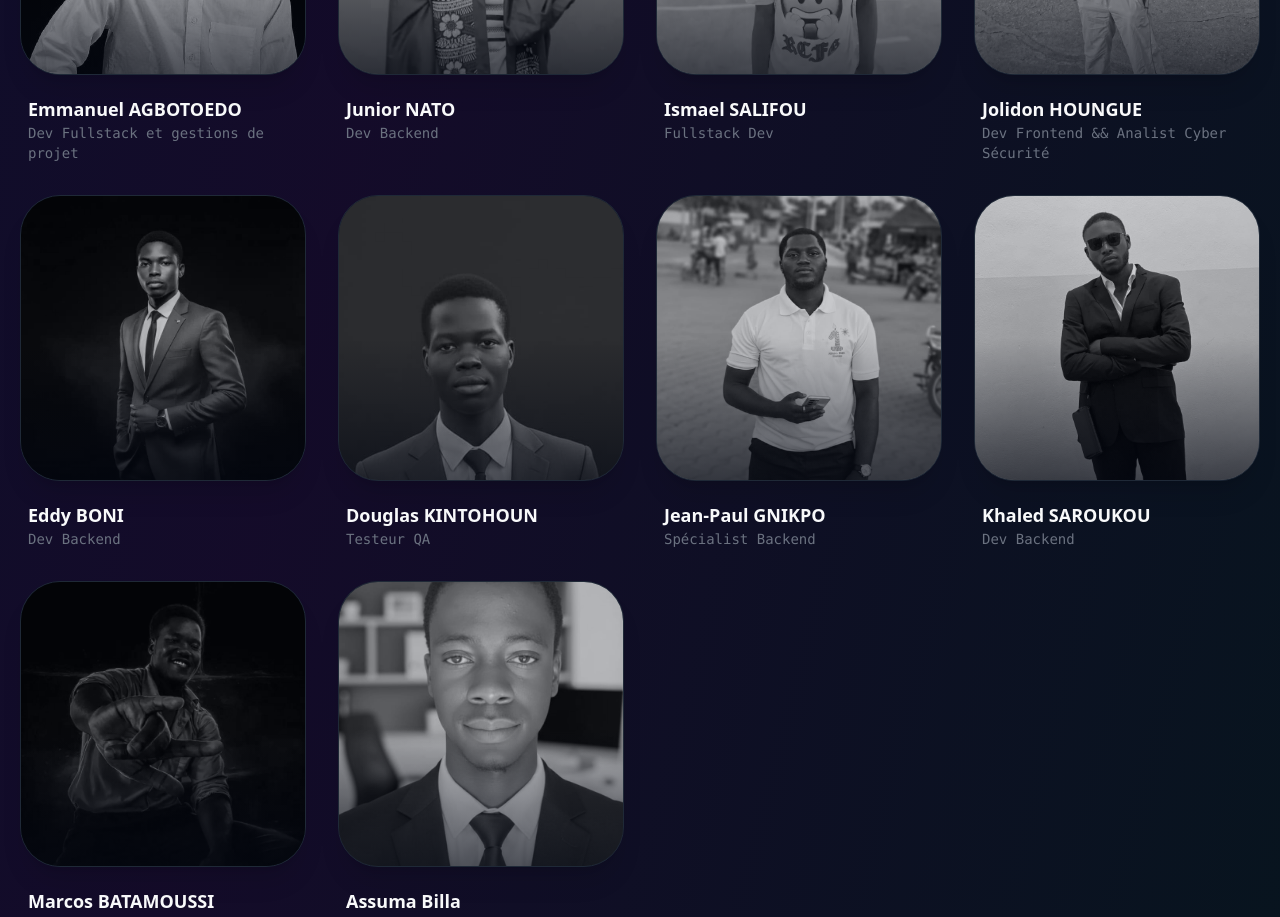
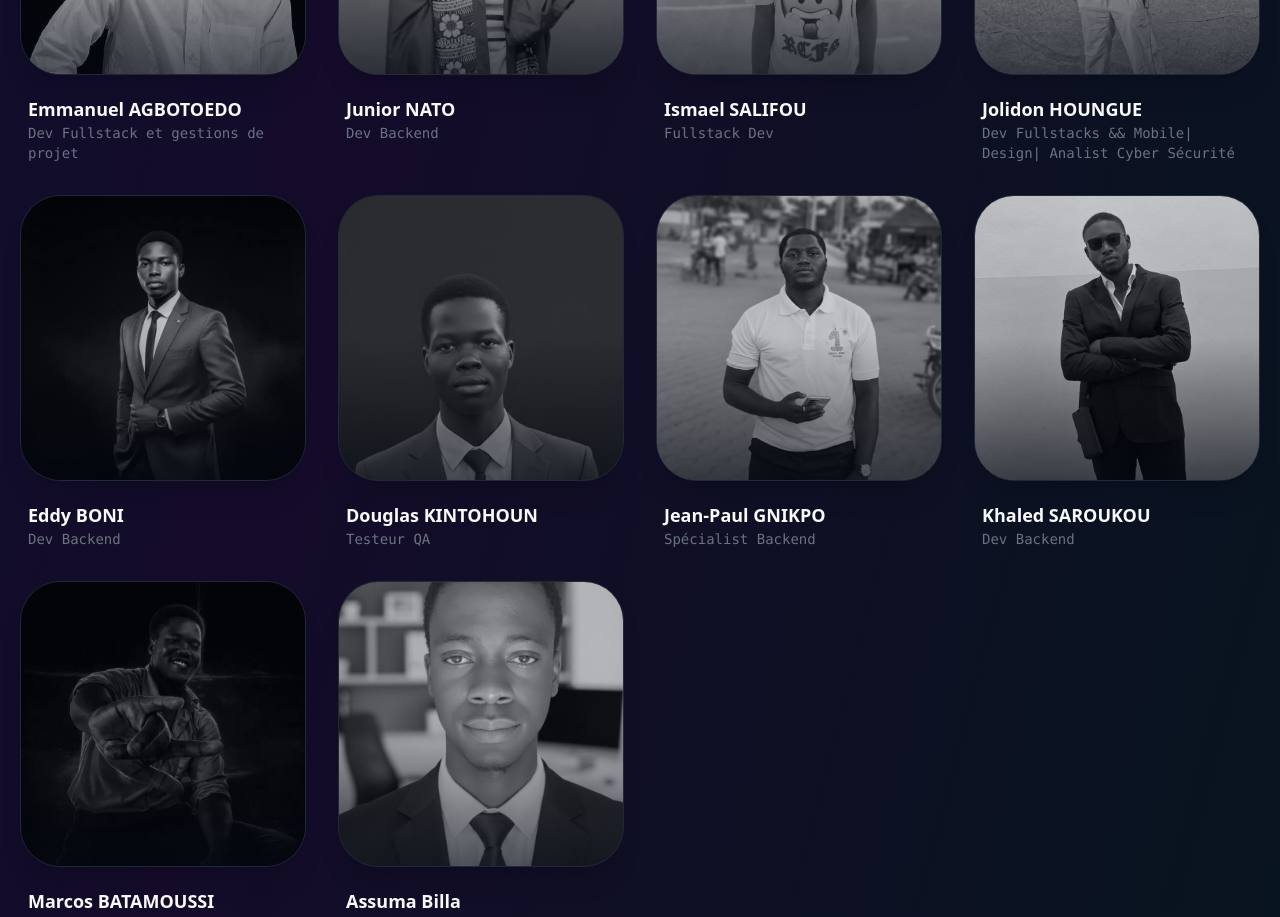
Before and after one commit to 7Bhil/Challenge-react, a React (Vite) app: page / in a window 1280 px wide. Shown: the part 3400-4317 px from the top of the page. Built offline with nearby package versions, Linux system fonts and the light colour scheme; no server answers.

Commit message:
Mise à jour des informations de l'équipe

```diff
--- a/src/data/team.js
+++ b/src/data/team.js
@@ -47,8 +47,8 @@ export const teamData = {
       id: 4,
       name: "Jolidon HOUNGUE",
       username: "@jolidon_hounge",
-      role: "Dev Frontend && Analist Cyber Sécurité",
-      skill: "React, Vue, Réseau",
+      role: "Dev Fullstacks && Mobile| Design| Analist Cyber Sécurité",
+      skill: "React|Vue|wireshark|git| Réseau",
       image: pote04
     },
     {
```
